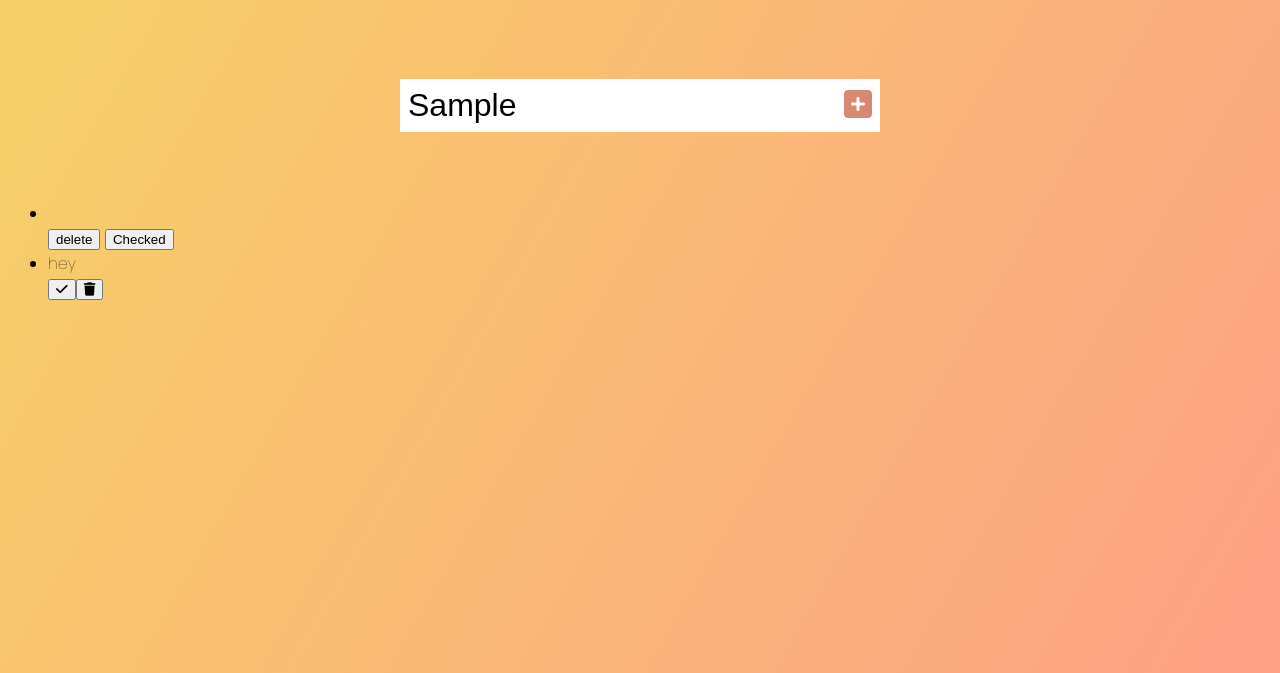
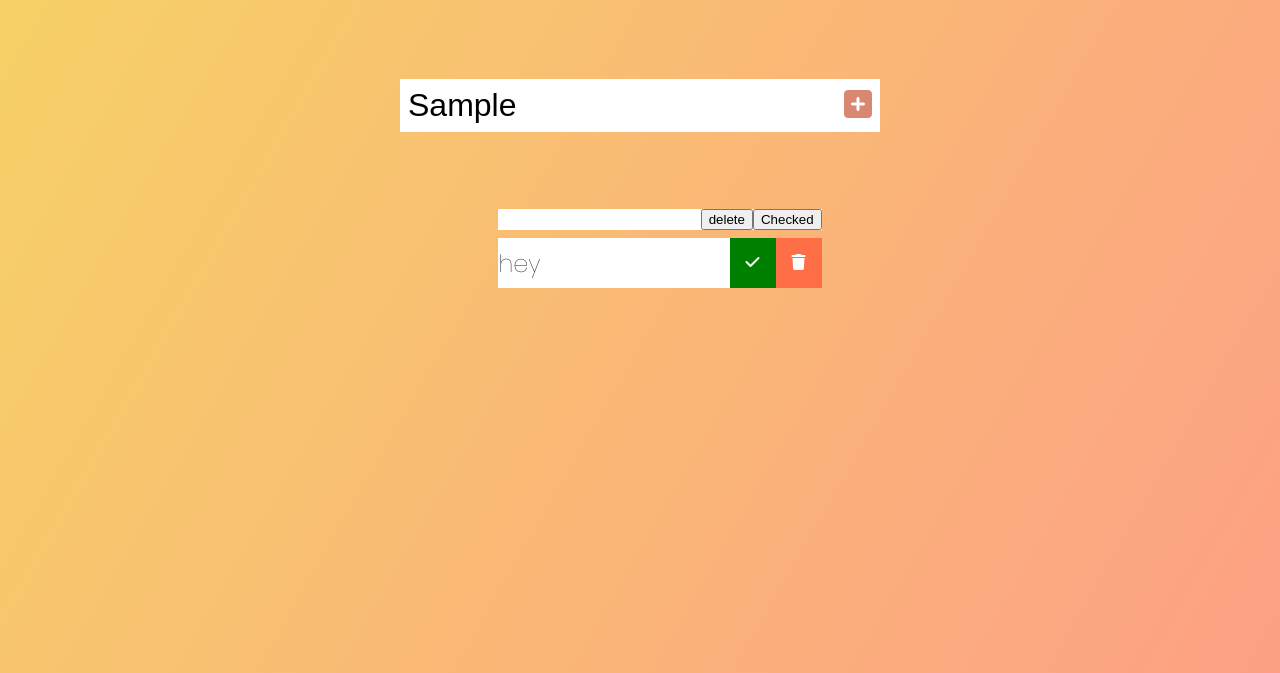
Before and after one commit to msalim79/TODO, a plain HTML site: page index.html in a window 1280 px wide. Both pictures are taken after typing "Sample" into the empty fields and a click on the button 858 px from the left and 248 px from the top of the page. Shown: the part 143-816 px from the top of the page. Drawn offline with Linux system fonts and the light colour scheme.

Commit message:
files updated

```diff
--- a/app.js
+++ b/app.js
@@ -1,10 +1,14 @@
-//selectors
+//selectors DOM
 const todoInput = document.querySelector('.todo-input');
 const todoButton = document.querySelector('.todo-button');
 const todoList = document.querySelector('.todo-list')
+const filterOption = document.querySelector('.filter-todo');
 
 //event listerners
+document.addEventListener('DOMContentLoaded, getTodos');
 todoButton.addEventListener('click', addTodo);
+todoList.addEventListener('click', deleteTodo);
+filterOption.addEventListener('click', filterTodo);
 
 
 //functions
@@ -29,7 +33,7 @@ function addTodo(event){
     //check trash button
     const trashButton = document.createElement('button');
     trashButton.innerHTML = '<i class="fas fa-trash"></i>';
-    trashButton.classList.add("complete-btn");
+    trashButton.classList.add("trash-btn");
     todoDiv.appendChild(trashButton);
     //append to list
     todoList.appendChild(todoDiv);
--- a/style.css
+++ b/style.css
@@ -41,3 +41,38 @@ form button:hover{
     background: #d88771;
     color: antiquewhite;
 }
+
+.todo-container {
+    display: flex;
+    justify-content: center;
+    align-items: center;
+}
+.todo-list {
+    min-width: 30%;
+    list-style: none;
+}
+
+.todo {
+    margin: 0.5rem;
+    background: white;
+    color: black;
+    font-size: 1.5rem;
+    display: flex;
+    justify-content: space-between;
+    align-items: center;
+}
+.todo li{
+    flex: 1;
+}
+.trash-btn,
+.complete-btn {
+    background: #ff6f47;
+    color: white;
+    border: none;
+    padding: 1rem;
+    cursor: pointer;
+    font-size: 1rem;
+}
+.complete-btn{
+    background: green;
+}
```
